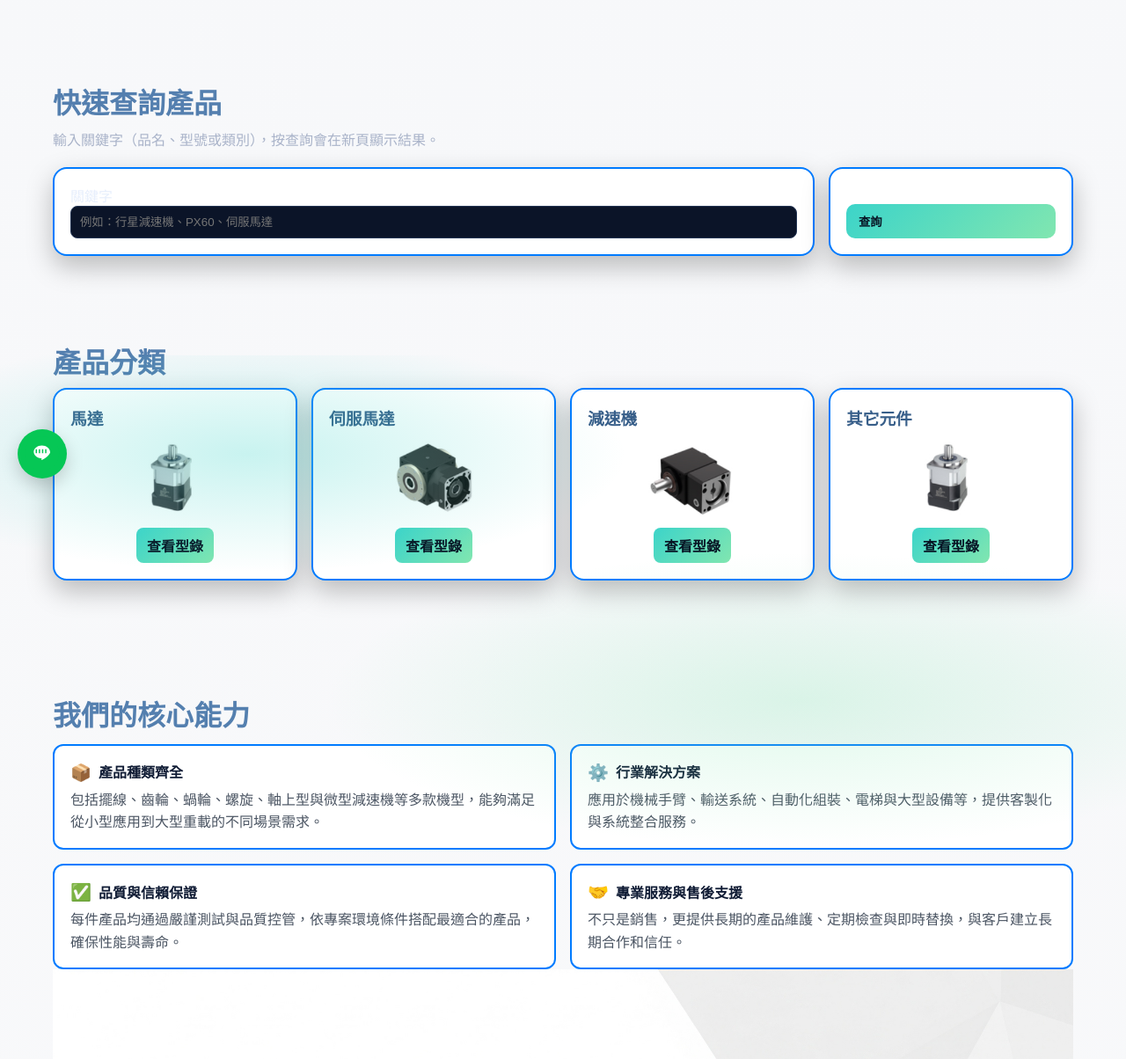
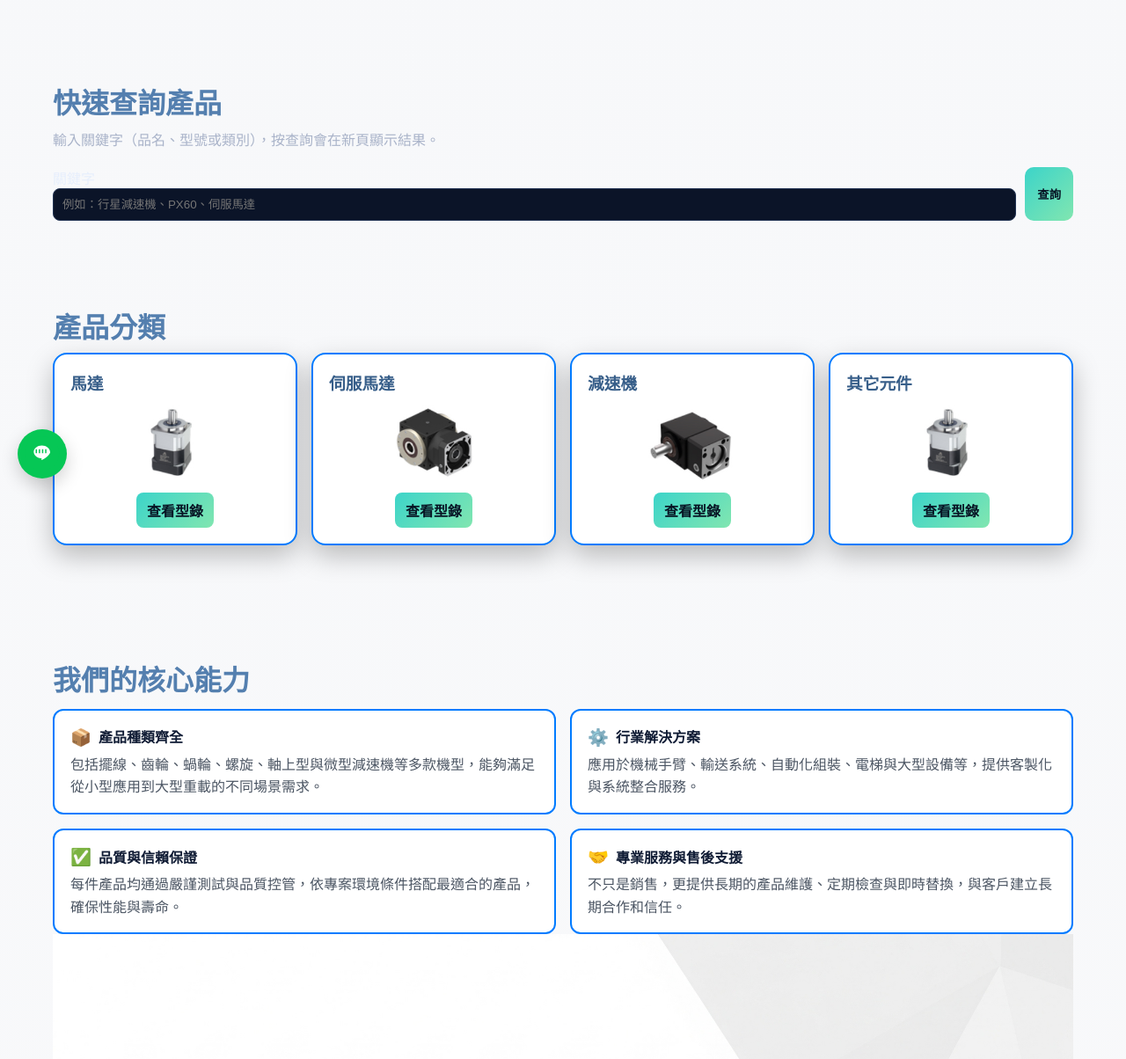
Before and after one commit to Deven-888/genho, a PHP site: page / in a window 1280 px wide; the page is wider, and only the part inside the window is pictured. Shown: the part 236-1440 px from the top of that part at 88% size. Run offline with PHP 8.4, Linux system fonts and the light colour scheme.

Commit message:
0915-02update

```diff
--- a/index.php
+++ b/index.php
@@ -37,7 +37,7 @@
     .badges{display:flex;gap:10px;flex-wrap:wrap;margin-top:16px}
     .chip{background:var(--chip);border:1px solid var(--line);padding:7px 12px;border-radius:999px;color:#d7e6ff;font-size:13px}
     .hero-cta{display:flex;gap:10px;flex-wrap:wrap;margin-top:22px}
-    .glow{position:absolute;inset:auto -20% -50% -20%;height:560px;background:radial-gradient(40% 40% at 30% 20%, rgba(60,212,201,.28), transparent 60%), radial-gradient(50% 50% at 65% 70%, rgba(129,230,176,.25), transparent 60%)}
+    /*.glow{position:absolute;inset:auto -20% -50% -20%;height:560px;background:radial-gradient(40% 40% at 30% 20%, rgba(60,212,201,.28), transparent 60%), radial-gradient(50% 50% at 65% 70%, rgba(129,230,176,.25), transparent 60%)}*/
 
     section{padding:48px 0}
     h2{margin:0 0 8px;font-size:clamp(22px,3vw,32px);color: #155191b8;}
@@ -87,7 +87,7 @@
     @media (max-width: 640px){
       .mobile{display:block}
       .nav-links{display:none}
-      .feature,.news .item,.brands .logo{grid-column:span 12}
+      .feature,.news .item,.brands .logo{grid-column:span 4}
     }
     /*.hero { position: relative; overflow: hidden; }
     /*.hero-media { position:absolute; inset:0; z-index:-1; }
@@ -259,19 +259,16 @@
             <h2>快速查詢產品</h2>
             <p class="sub">輸入關鍵字（品名、型號或類別），按查詢會在新頁顯示結果。</p>
 
-            <form class="grid" method="get" action="search.php" aria-label="product search">
-            <div class="card" style="grid-column:span 9">
-                <label>關鍵字
+           <form style="display:flex; gap:10px;" method="get" action="search.php" aria-label="product search">
+            <label style="flex:1">
+              關鍵字
               <input
                 name="q"
                 placeholder="例如：行星減速機、PX60、伺服馬達"
                 style="width:100%;padding:10px;border-radius:8px;border:1px solid var(--line);background:#0b1428;color:var(--text)"
                 required>
             </label>
-            </div>
-            <div class="card" style="grid-column:span 3; display:flex; align-items:end;">
-                <button class="btn" type="submit" style="width:100%;">查詢</button>
-            </div>
+            <button class="btn" type="submit">查詢</button>
           </form>
         </div>
 
```
Lines whose indentation alone changed are shown as unchanged.
